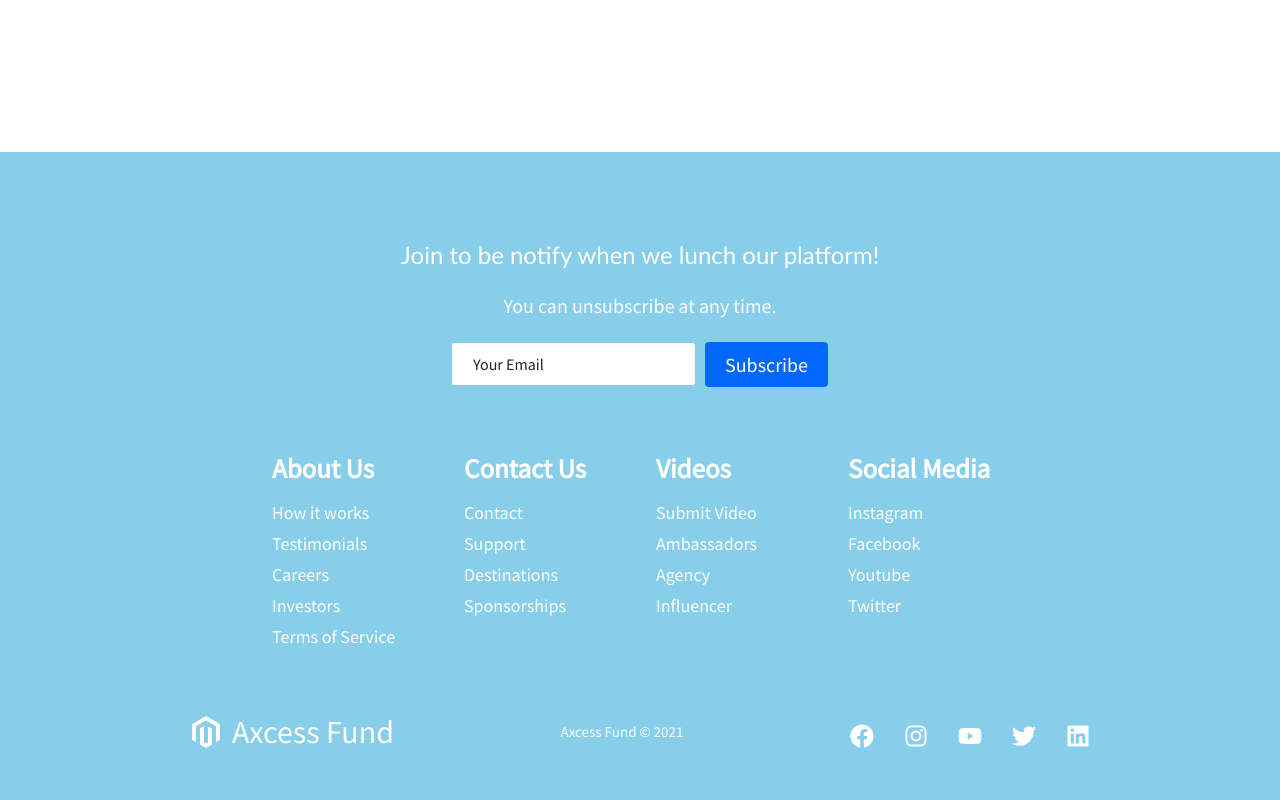
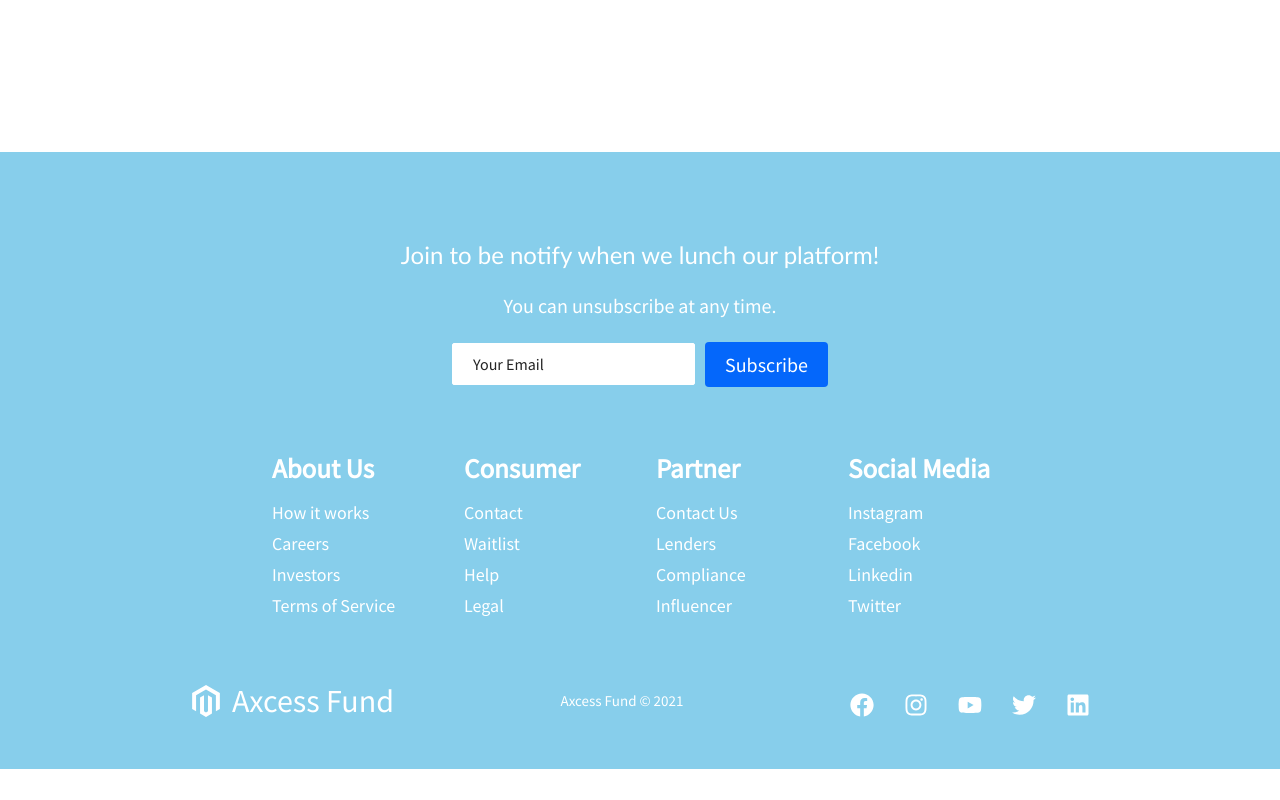
Before and after one commit to krishnaneupaney/axcessclient, a React (Create React App) app: page / in a window 1280 px wide. Shown: the part 5232-6032 px from the top of the page. After the commit the page ends 6001 px from the top, so only its background shows below. Built offline with nearby package versions, Linux system fonts and the light colour scheme.

Commit message:
second commited

```diff
--- a/src/components/Footer/Footer.js
+++ b/src/components/Footer/Footer.js
@@ -47,32 +47,31 @@
           <FooterLinkItems>
             <FooterLinkTitle>About Us</FooterLinkTitle>
             <FooterLink to='/sign-up'>How it works</FooterLink>
-            <FooterLink to='/'>Testimonials</FooterLink>
             <FooterLink to='/'>Careers</FooterLink>
             <FooterLink to='/'>Investors</FooterLink>
             <FooterLink to='/'>Terms of Service</FooterLink>
           </FooterLinkItems>
           <FooterLinkItems>
-            <FooterLinkTitle>Contact Us</FooterLinkTitle>
+            <FooterLinkTitle>Consumer</FooterLinkTitle>
             <FooterLink to='/'>Contact</FooterLink>
-            <FooterLink to='/'>Support</FooterLink>
-            <FooterLink to='/'>Destinations</FooterLink>
-            <FooterLink to='/'>Sponsorships</FooterLink>
+            <FooterLink to='/sign-up'>Waitlist</FooterLink>
+            <FooterLink to='/'>Help</FooterLink>
+            <FooterLink to='/'>Legal</FooterLink>
           </FooterLinkItems>
         </FooterLinksWrapper>
         <FooterLinksWrapper>
           <FooterLinkItems>
-            <FooterLinkTitle>Videos</FooterLinkTitle>
-            <FooterLink to='/'>Submit Video</FooterLink>
-            <FooterLink to='/'>Ambassadors</FooterLink>
-            <FooterLink to='/'>Agency</FooterLink>
+            <FooterLinkTitle>Partner</FooterLinkTitle>
+            <FooterLink to='/'>Contact Us</FooterLink>
+            <FooterLink to='/'>Lenders</FooterLink>
+            <FooterLink to='/'>Compliance</FooterLink>
             <FooterLink to='/'>Influencer</FooterLink>
           </FooterLinkItems>
           <FooterLinkItems>
             <FooterLinkTitle>Social Media</FooterLinkTitle>
             <FooterLink to='/'>Instagram</FooterLink>
             <FooterLink to='/'>Facebook</FooterLink>
-            <FooterLink to='/'>Youtube</FooterLink>
+            <FooterLink to='/'>Linkedin</FooterLink>
             <FooterLink to='/'>Twitter</FooterLink>
           </FooterLinkItems>
         </FooterLinksWrapper>
```
